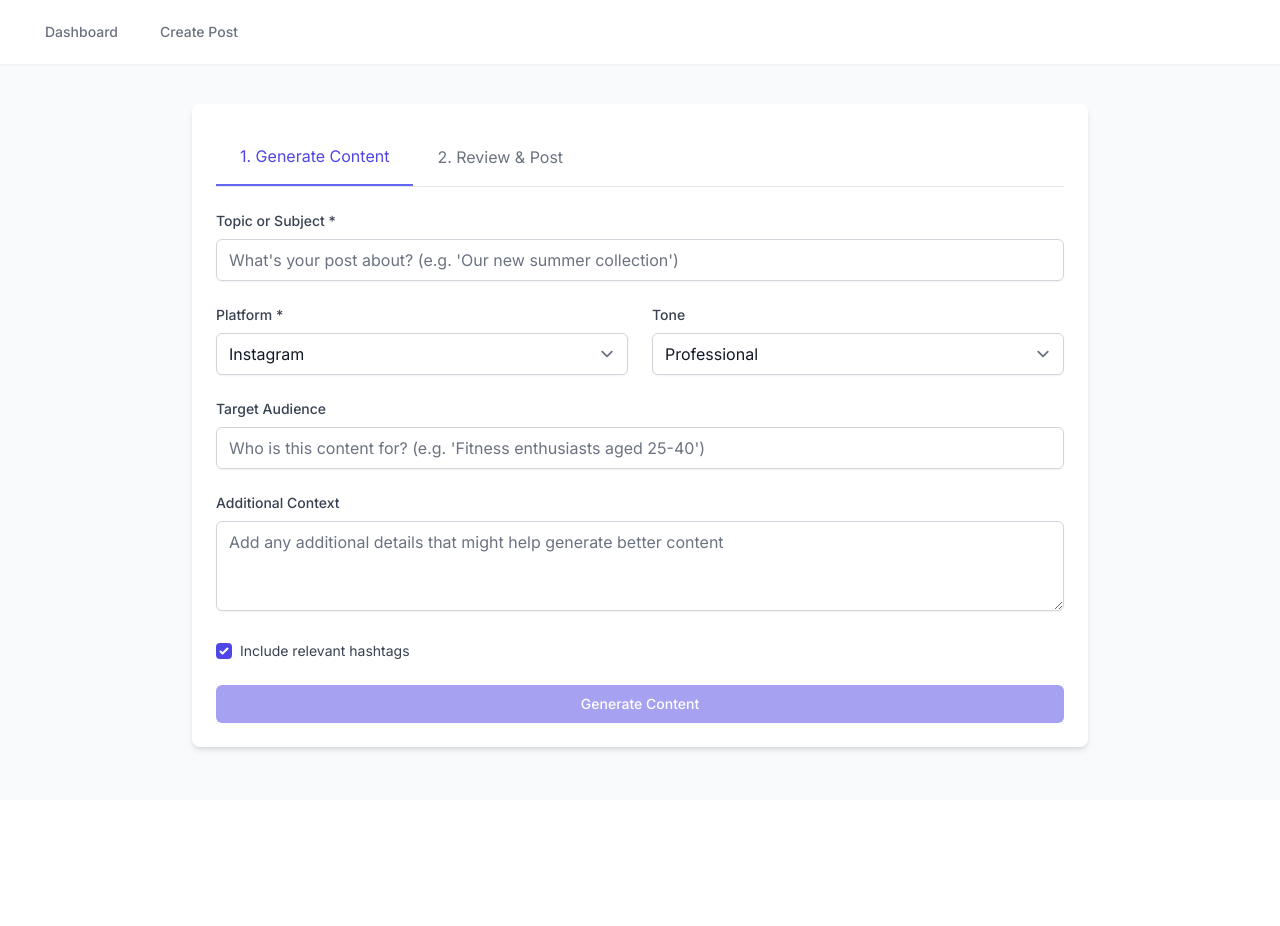
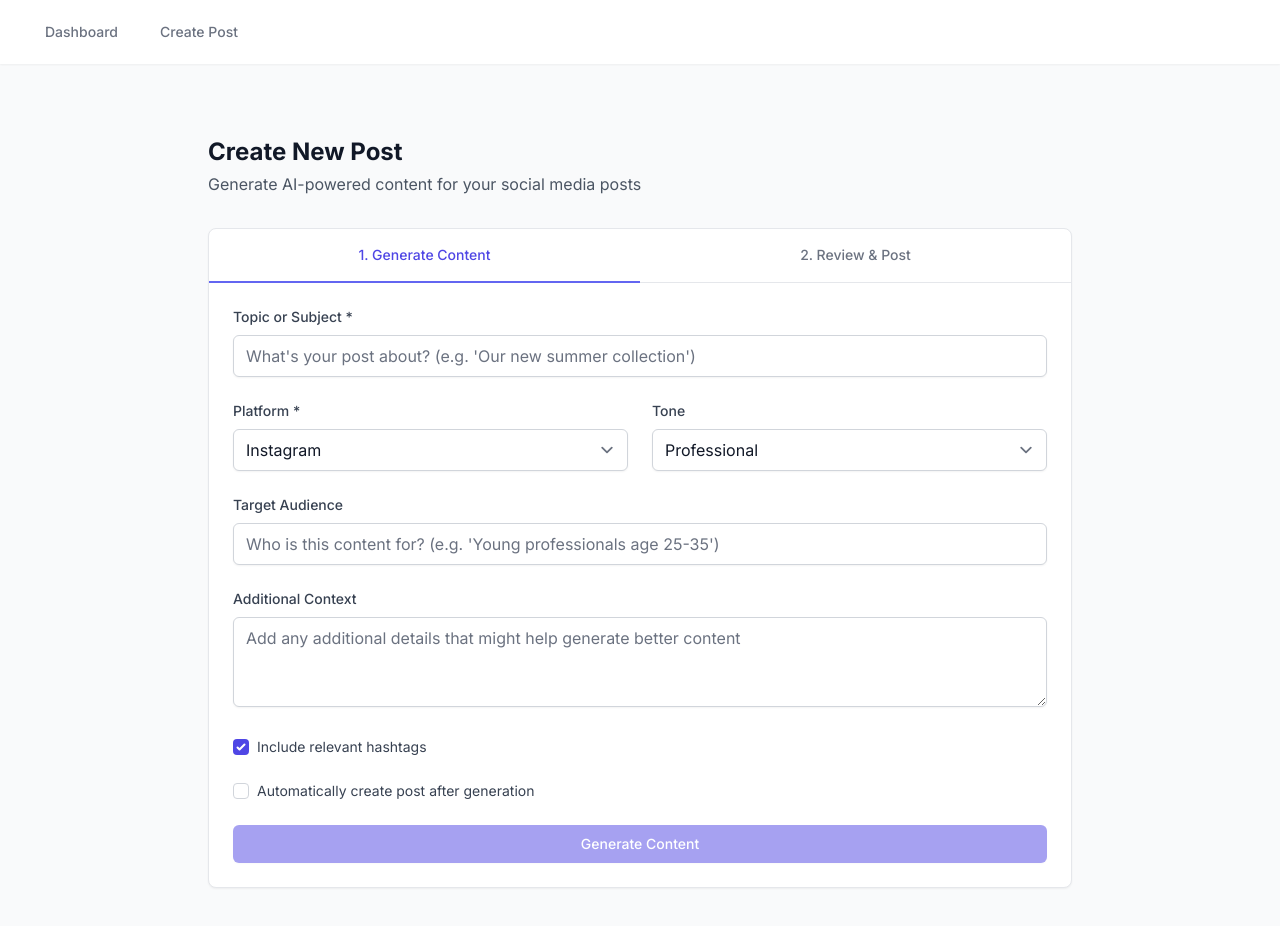
Before and after one commit to Qualiasolutions/OMU, a Next.js app: page /dashboard/posts/create in a window 1280 px wide. Shown: the top 926 px of the page. Before the commit the page ends 800 px from the top, so only its background shows below. Built offline with nearby package versions, Linux system fonts and the light colour scheme.

Commit message:
Add auto-submit feature to content generation for instant post creation

```diff
--- a/package.json
+++ b/package.json
@@ -22,7 +22,7 @@
     "lucide-react": "^0.323.0",
     "next": "^14.1.0",
     "next-auth": "^4.24.11",
-    "openai": "^4.28.0",
+    "openai": "^4.87.3",
     "react": "^18.2.0",
     "react-cropper": "^2.3.3",
     "react-datepicker": "^6.1.0",
--- a/src/app/dashboard/posts/create/page.tsx
+++ b/src/app/dashboard/posts/create/page.tsx
@@ -20,6 +20,7 @@ export default function CreatePost() {
   const [additionalContext, setAdditionalContext] = useState('');
   const [includeHashtags, setIncludeHashtags] = useState(true);
   const [platform, setPlatform] = useState<'instagram' | 'twitter' | 'facebook' | 'linkedin'>('instagram');
+  const [autoSubmit, setAutoSubmit] = useState(false);
 
   const [generatedContent, setGeneratedContent] = useState<GeneratedContent | null>(null);
   const [postContent, setPostContent] = useState('');
@@ -31,6 +32,39 @@ export default function CreatePost() {
   const [activeTab, setActiveTab] = useState<'generate' | 'review'>('generate');
 
   const [apiWarning, setApiWarning] = useState<string | null>(null);
+
+  const createPost = async (content: string) => {
+    setIsSubmitting(true);
+    setError(null);
+
+    try {
+      const response = await fetch('/api/posts', {
+        method: 'POST',
+        headers: {
+          'Content-Type': 'application/json',
+        },
+        body: JSON.stringify({
+          content: content,
+          mediaUrls: mediaUrl ? [mediaUrl] : [],
+          scheduledFor: scheduledFor || undefined,
+        }),
+      });
+
+      if (!response.ok) {
+        const data = await response.json();
+        throw new Error(data.error || 'Failed to create post');
+      }
+
+      router.push('/dashboard/posts');
+      router.refresh();
+    } catch (err) {
+      setError(err instanceof Error ? err.message : 'An error occurred');
+      return false;
+    } finally {
+      setIsSubmitting(false);
+    }
+    return true;
+  };
 
   const handleGenerate = async (e: React.FormEvent) => {
     e.preventDefault();
@@ -74,6 +108,13 @@ export default function CreatePost() {
           '');
 
       setPostContent(formattedContent);
+
+      // If auto-submit is enabled, create the post automatically
+      if (autoSubmit) {
+        const success = await createPost(formattedContent);
+        if (success) return;
+      }
+
       setActiveTab('review');
     } catch (err) {
       setError(err instanceof Error ? err.message : 'An error occurred');
@@ -84,57 +125,36 @@ export default function CreatePost() {
 
   const handleSubmit = async (e: React.FormEvent) => {
     e.preventDefault();
-    setIsSubmitting(true);
-    setError(null);
-
-    try {
-      const response = await fetch('/api/posts', {
-        method: 'POST',
-        headers: {
-          'Content-Type': 'application/json',
-        },
-        body: JSON.stringify({
-          content: postContent,
-          mediaUrls: mediaUrl ? [mediaUrl] : [],
-          scheduledFor: scheduledFor || undefined,
-        }),
-      });
-
-      if (!response.ok) {
-        const data = await response.json();
-        throw new Error(data.error || 'Failed to create post');
-      }
-
-      router.push('/dashboard/posts');
-      router.refresh();
-    } catch (err) {
-      setError(err instanceof Error ? err.message : 'An error occurred');
-    } finally {
-      setIsSubmitting(false);
-    }
+    await createPost(postContent);
   };
 
   return (
-    <div className="max-w-4xl mx-auto p-6 bg-white rounded-lg shadow-md">
-      <div className="mb-6">
-        <nav className="flex border-b border-gray-200">
+    <div className="max-w-4xl mx-auto px-4 py-8">
+      <div className="mb-8">
+        <h1 className="text-2xl font-bold text-gray-900">Create New Post</h1>
+        <p className="text-gray-600 mt-1">Generate AI-powered content for your social media posts</p>
+      </div>
+
+      <div className="bg-white shadow-sm rounded-lg border border-gray-200">
+        <div className="border-b border-gray-200">
+          <nav className="flex -mb-px">
             <button
-            className={`py-4 px-6 ${
+              onClick={() => setActiveTab('generate')}
+              className={`w-1/2 py-4 px-1 text-center border-b-2 font-medium text-sm ${
                 activeTab === 'generate'
-                ? 'border-b-2 border-indigo-500 text-indigo-600'
-                : 'text-gray-500 hover:text-gray-700 hover:border-gray-300'
+                  ? 'border-indigo-500 text-indigo-600'
+                  : 'border-transparent text-gray-500 hover:text-gray-700 hover:border-gray-300'
               }`}
-            onClick={() => setActiveTab('generate')}
             >
               1. Generate Content
             </button>
             <button
-            className={`py-4 px-6 ${
+              onClick={() => setActiveTab('review')}
+              className={`w-1/2 py-4 px-1 text-center border-b-2 font-medium text-sm ${
                 activeTab === 'review'
-                ? 'border-b-2 border-indigo-500 text-indigo-600'
-                : 'text-gray-500 hover:text-gray-700 hover:border-gray-300'
+                  ? 'border-indigo-500 text-indigo-600'
+                  : 'border-transparent text-gray-500 hover:text-gray-700 hover:border-gray-300'
               }`}
-            onClick={() => generatedContent && setActiveTab('review')}
               disabled={!generatedContent}
             >
               2. Review & Post
@@ -142,21 +162,10 @@ export default function CreatePost() {
           </nav>
         </div>
 
+        <div className="p-6">
           {error && (
-        <div className="bg-red-50 text-red-500 p-4 rounded-lg mb-6">
-          {error}
-        </div>
-      )}
-
-      {apiWarning && (
-        <div className="bg-yellow-50 text-yellow-700 p-4 rounded-lg mb-6 flex items-start">
-          <svg className="h-5 w-5 text-yellow-400 mr-2 mt-0.5" xmlns="http://www.w3.org/2000/svg" viewBox="0 0 20 20" fill="currentColor">
-            <path fillRule="evenodd" d="M8.257 3.099c.765-1.36 2.722-1.36 3.486 0l5.58 9.92c.75 1.334-.213 2.98-1.742 2.98H4.42c-1.53 0-2.493-1.646-1.743-2.98l5.58-9.92zM11 13a1 1 0 11-2 0 1 1 0 012 0zm-1-8a1 1 0 00-1 1v3a1 1 0 002 0V6a1 1 0 00-1-1z" clipRule="evenodd" />
-          </svg>
-          <div>
-            <p className="font-medium">API Configuration Warning</p>
-            <p className="text-sm mt-1">{apiWarning}</p>
-          </div>
+            <div className="mb-4 p-4 bg-red-50 rounded-md border border-red-100">
+              <p className="text-sm text-red-800">{error}</p>
             </div>
           )}
 
@@ -224,7 +233,7 @@ export default function CreatePost() {
               className="w-full px-3 py-2 border border-gray-300 rounded-md shadow-sm focus:ring-indigo-500 focus:border-indigo-500 text-gray-900"
               value={targetAudience}
               onChange={(e) => setTargetAudience(e.target.value)}
-              placeholder="Who is this content for? (e.g. 'Fitness enthusiasts aged 25-40')"
+              placeholder="Who is this content for? (e.g. 'Young professionals age 25-35')"
             />
           </div>
 
@@ -252,6 +261,19 @@ export default function CreatePost() {
             />
             <label htmlFor="includeHashtags" className="ml-2 block text-sm text-gray-700">
               Include relevant hashtags
+            </label>
+          </div>
+
+          <div className="flex items-center">
+            <input
+              id="autoSubmit"
+              type="checkbox"
+              className="h-4 w-4 text-indigo-600 focus:ring-indigo-500 border-gray-300 rounded"
+              checked={autoSubmit}
+              onChange={(e) => setAutoSubmit(e.target.checked)}
+            />
+            <label htmlFor="autoSubmit" className="ml-2 block text-sm text-gray-700">
+              Automatically create post after generation
             </label>
           </div>
 
@@ -356,5 +378,7 @@ export default function CreatePost() {
         </form>
       )}
         </div>
+      </div>
+    </div>
   );
 }
```
Also changed, not shown: 1 other file (tests, documents, lock files or other folders). Lines whose indentation alone changed are shown as unchanged.
